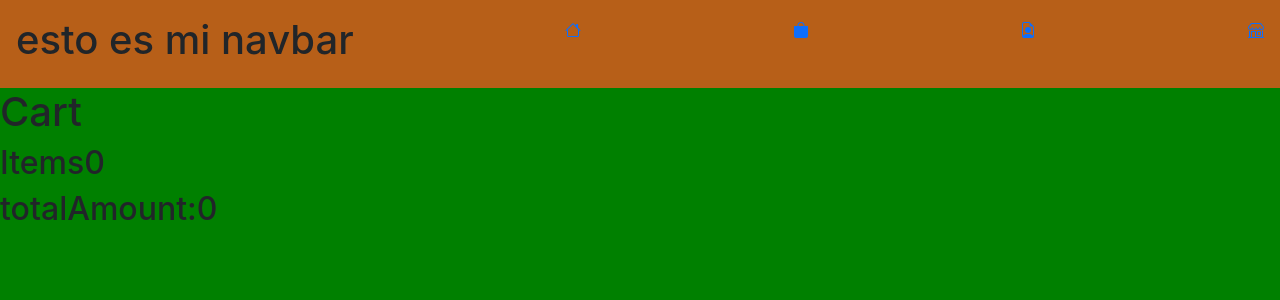
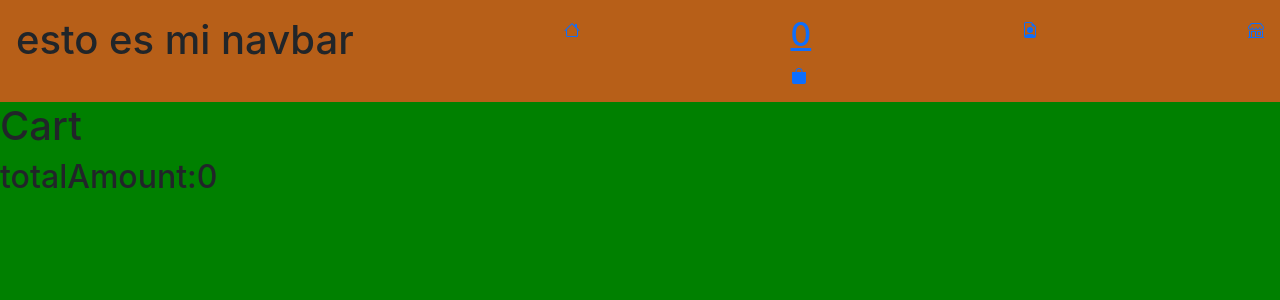
Before and after one commit to MimikaAckerman/REACT-commerce, a React (Create React App) app in the folder react-commerce/: page /Cart in a window 1280 px wide. Shown: the top 300 px of the page. Built offline with nearby package versions, Linux system fonts and the light colour scheme.

Commit message:
funciona todo

```diff
--- a/react-commerce/src/Views/Components/Cart/Cart.jsx
+++ b/react-commerce/src/Views/Components/Cart/Cart.jsx
@@ -7,7 +7,7 @@ const Cart = () => {
   return (
     <div>
       <h1>Cart</h1>
-      <h2> Items{state.counter}</h2>
+
       <h2> totalAmount:{state.totalAmount}</h2>
       {state.productName.map((itemsOfCart) => (
         <div key={itemsOfCart.id}>
--- a/react-commerce/src/Views/Components/Products/Products.jsx
+++ b/react-commerce/src/Views/Components/Products/Products.jsx
@@ -10,6 +10,7 @@ const Products = (items) => {
         <img src={items.img} alt={items.name} className="img" />
         <p>{items.name}</p>
         <p>{items.price}</p>
+
         <button
           onClick={() =>
             dispatch({
--- a/react-commerce/src/Views/Layout/Navbar/Navbar.jsx
+++ b/react-commerce/src/Views/Layout/Navbar/Navbar.jsx
@@ -1,14 +1,17 @@
 import React from "react";
 
 import { Link } from "react-router-dom";
+import "./../../../UI/Navbar.css";
+import { useCart } from "../../Components/helper/cart-context";
 
-import "./../../../UI/Navbar.css";
 const Navbar = () => {
+  const {state} = useCart();
   return (
     <>
       <div className="TopNav">
         <header>
           <h1>esto es mi navbar</h1>
+
           <Link to="/">
             <svg
               xmlns="http://www.w3.org/2000/svg"
@@ -24,7 +27,9 @@ const Navbar = () => {
               />
             </svg>
           </Link>
+
           <Link to="/Cart">
+            <h2>{state.counter}</h2>
             <svg
               xmlns="http://www.w3.org/2000/svg"
               width="16"
@@ -36,6 +41,8 @@ const Navbar = () => {
               <path d="M8 1a2.5 2.5 0 0 1 2.5 2.5V4h-5v-.5A2.5 2.5 0 0 1 8 1zm3.5 3v-.5a3.5 3.5 0 1 0-7 0V4H1v10a2 2 0 0 0 2 2h10a2 2 0 0 0 2-2V4h-3.5z" />
             </svg>
           </Link>
+
+
           <Link to="/About">
             <svg
               xmlns="http://www.w3.org/2000/svg"
```
